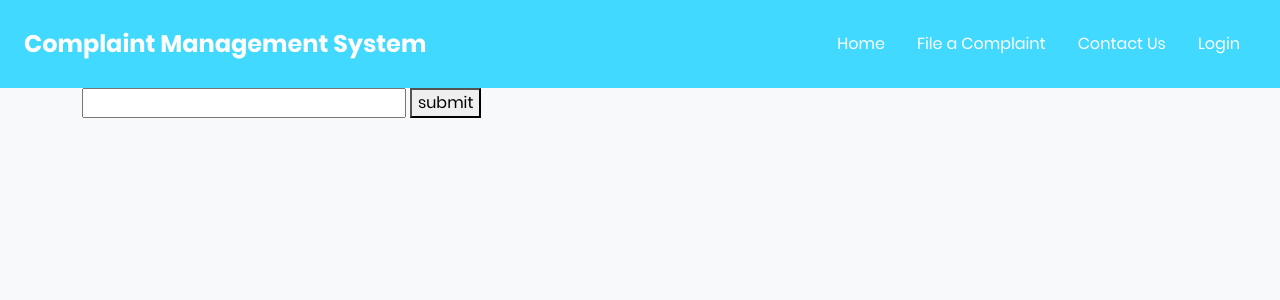
After one commit to Vaillant06/ComplaintManagementSystem, a Flask app: page /contact/ in a window 1280 px wide. The commit adds this page. Shown: the top 300 px of the page. Run offline with Flask 3, Linux system fonts and the light colour scheme.

Commit message:
Added contact us functionality

```diff
--- a/app/__init__.py
+++ b/app/__init__.py
@@ -25,11 +25,12 @@ def create_app():
             return UserWrapper(user["id"], user["name"], user["email"], user["role"])
         return None
 
-    from app.routes import auth, complaints, admin, home, user
+    from app.routes import auth, complaints, admin, home, user, contact
     app.register_blueprint(auth.bp)
     app.register_blueprint(complaints.bp)
     app.register_blueprint(admin.bp)
     app.register_blueprint(home.bp)
     app.register_blueprint(user.bp)
+    app.register_blueprint(contact.bp)
 
     return app
--- /dev/null
+++ b/app/routes/contact.py
@@ -0,0 +1,13 @@
+from flask import Blueprint, render_template, flash
+
+bp = Blueprint("contact", __name__, url_prefix="/contact")
+
+@bp.route("/")
+def contact_us():
+    return render_template("contact_us.html")
+
+
+@bp.route("/contact_info", methods=["GET", "POST"])
+def message():
+    flash("Thank you for contacting us. We will respond you soon!", "success")
+    return render_template("contact_us.html")
--- a/app/templates/base.html
+++ b/app/templates/base.html
@@ -21,16 +21,16 @@
             <nav>
                 <ul class="nav">
                     <li class="nav-item">
-                        <a class="nav-link" href="...">Home</a>
+                        <a class="nav-link" href="{{ url_for('home.home') }}">Home</a>
                     </li>
                     <li class="nav-item">
-                        <a class="nav-link" href="...">File a Complaint</a>
+                        <a class="nav-link" href="{{ url_for('complaints.new_complaint') }}">File a Complaint</a>
                     </li>
                     <li class="nav-item">
-                        <a class="nav-link" href="#">Contact Us</a>
+                        <a class="nav-link" href="{{ url_for('contact.contact_us') }}">Contact Us</a>
                     </li>
                     <li class="nav-item">
-                        <a class="nav-link" href="...">Login</a>
+                        <a class="nav-link" href="{{ url_for('auth.login') }}">Login</a>
                     </li>
                 </ul>
             </nav>
@@ -47,6 +47,17 @@
         {% block user_dashboard %} {% endblock %}
     </div>
 
+    <!-- FLASH MESSAGES -->
+    <div class="flash-messages text-center mt-3">
+        {% with messages = get_flashed_messages(with_categories=True) %}
+            {% if messages %}
+                {% for category, message in messages %}
+                    <p class="{{ category }}">{{ message }}</p>
+                {% endfor %}
+            {% endif %}
+        {% endwith %}
+    </div>
+
     <!-- JAVASCRIPT -->
     <script src="https://cdn.jsdelivr.net/npm/bootstrap@5.3.2/dist/js/bootstrap.bundle.min.js"></script>
     <script src="{{ url_for('static', filename='js/main.js') }}"></script>
--- /dev/null
+++ b/app/templates/contact_us.html
@@ -0,0 +1,11 @@
+<!-- CONTACT US -->
+
+{% extends 'base.html' %}
+{% block content %}
+<div>
+    <form action="{{ url_for('contact.message') }}" method="POST">
+        <input type="text">
+        <button>submit</button>
+    </form>
+</div>
+{% endblock %}
```
Also changed, not shown: app/routes/admin.py (+6 -2 lines), app/templates/admin_complaints.html (+12 -16 lines).
